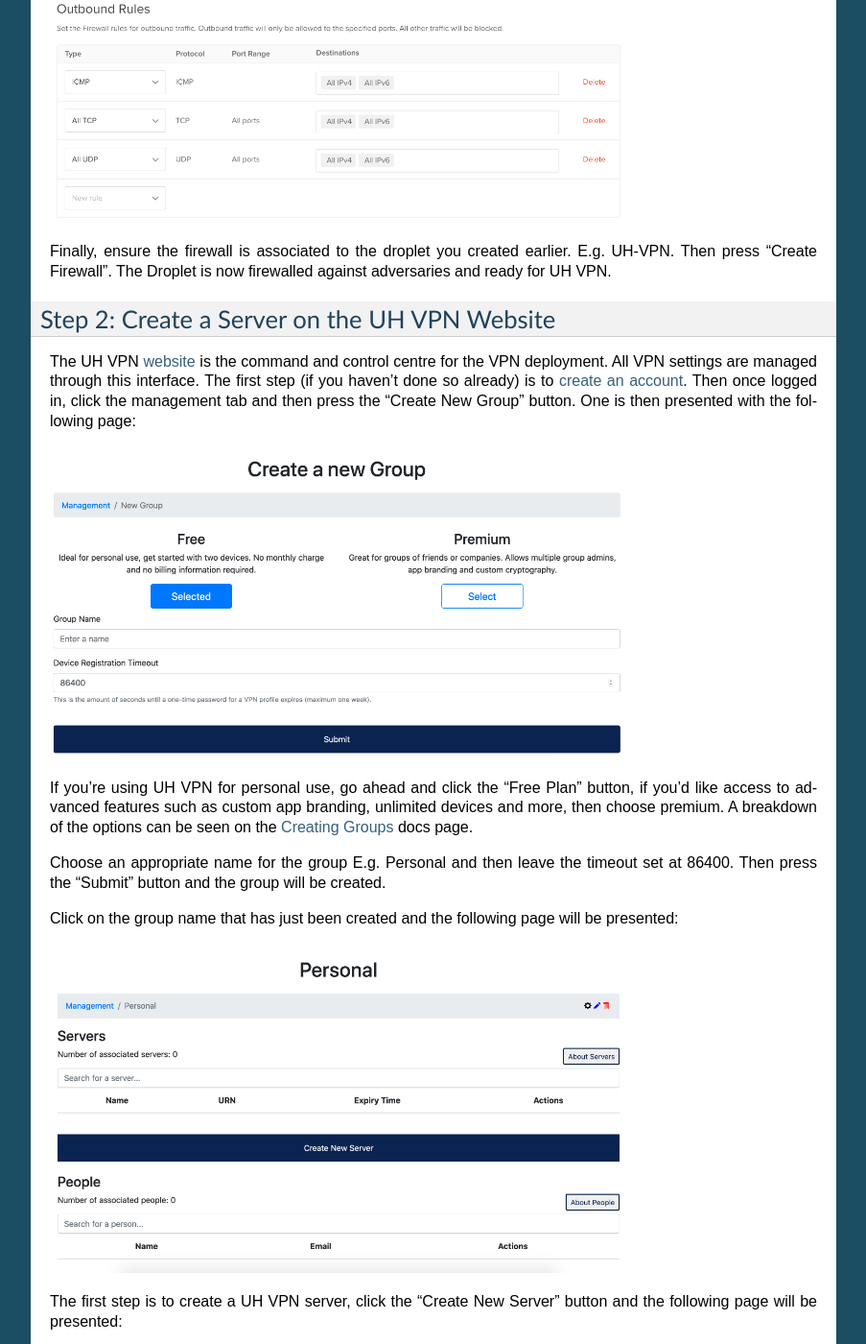
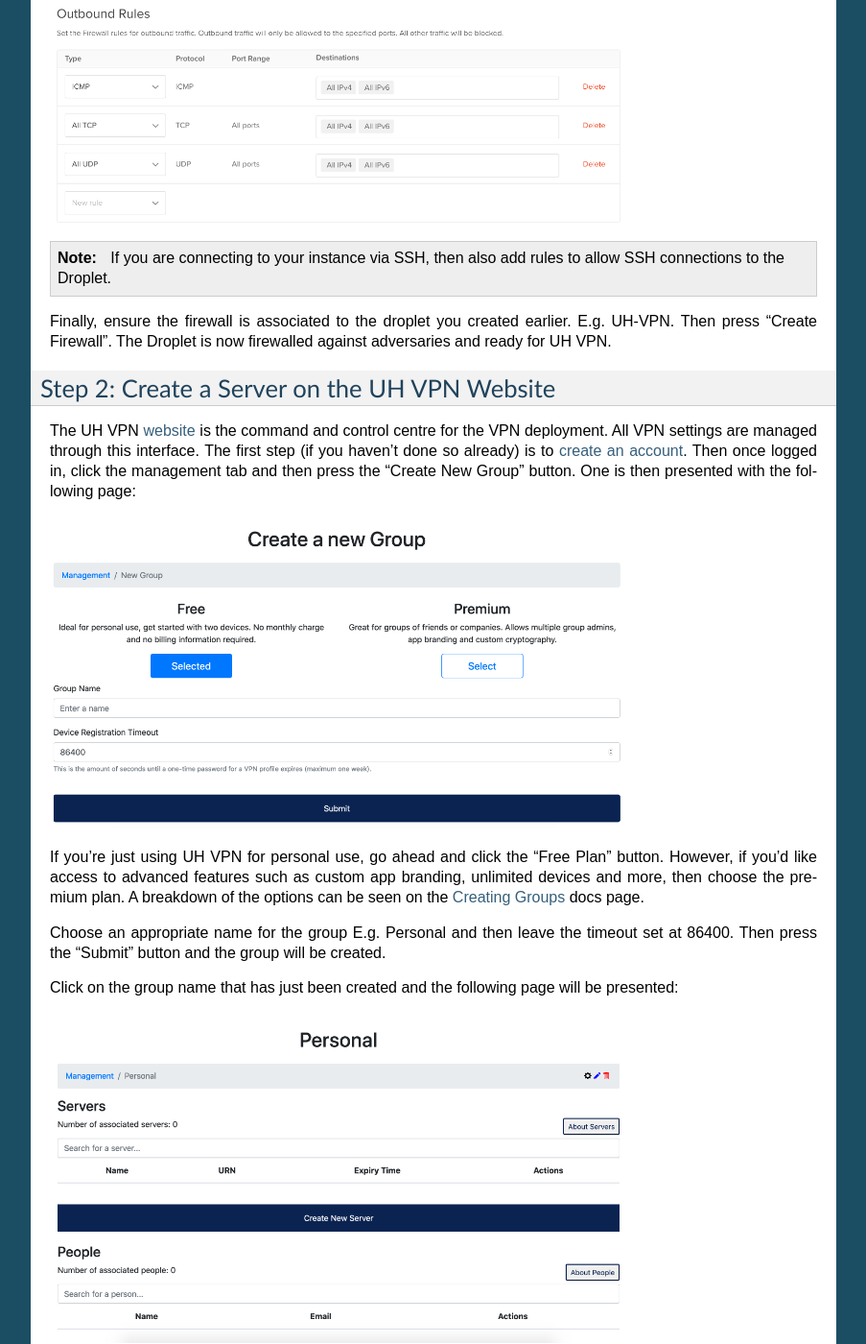
Before and after one commit to ultrahorizon/UH-VPN-Docs, a Sphinx documentation site: the page built from source/simple-setup.rst, in a window 1280 px wide and 1400 px high, scrolled down 2527 px. Shown: the whole window at 96% size, without its empty margins (198-1101 px from the left). Built offline with Sphinx 7.4.7, drawn with Linux system fonts in a browser that asks for light colours; some of the changed text lies outside the part shown.

Commit message:
Minor additions to the simple setup guide

```diff
--- a/source/simple-setup.rst
+++ b/source/simple-setup.rst
@@ -8,6 +8,9 @@
 The guide uses the cloud provider `Digital Ocean`_ to create servers for UH VPN as it's simple and
 ideal for beginners, but this can be substituted for any other cloud provider (AWS, Azure etc...)
 or an on-premise server if you have one.
+
+If you wish to explore UH VPN advanced options or modify the sample deployments consult the extensive
+documentation on this site.
 
 
 Step 1: Create a Digital Ocean Server
@@ -72,6 +75,10 @@
   :width: 600
   :alt: Outbound Rules
 
+.. note::
+    If you are connecting to your instance via SSH, then also add rules to allow SSH connections to the
+    Droplet.
+
 Finally, ensure the firewall is associated to the droplet you created earlier. E.g. UH-VPN. Then
 press "Create Firewall". The Droplet is now firewalled against adversaries and ready for UH VPN.
 
@@ -87,9 +94,9 @@
   :width: 600
   :alt: Create Group Page
 
-If you're using UH VPN for personal use, go ahead and click the "Free Plan" button, if you'd like
-access to advanced features such as custom app branding, unlimited devices and more, then choose
-premium. A breakdown of the options can be seen on the `Creating Groups`_ docs page.
+If you're just using UH VPN for personal use, go ahead and click the "Free Plan" button. However,
+if you'd like access to advanced features such as custom app branding, unlimited devices and more,
+then choose the premium plan. A breakdown of the options can be seen on the `Creating Groups`_ docs page.
 
 Choose an appropriate name for the group E.g. Personal and then leave the timeout set at 86400.
 Then press the "Submit" button and the group will be created.
@@ -148,6 +155,10 @@
 .. code-block:: bash
 
     $> sudo add-apt-repository ppa:ultrahorizon/ppa
+
+.. image:: /_static/simple-setup/ppa-confirm.png
+  :width: 300
+  :alt: PPA Confirm
 
 A prompt will then display information about the repository, accept this, then download the package information
 from this newly added archive:
```
Also changed, not shown: other parts of source/simple-setup.rst (+3 -3 lines), source/_static/simple-setup/inbound-rules.png, source/_static/simple-setup/ppa-confirm.png (added).
